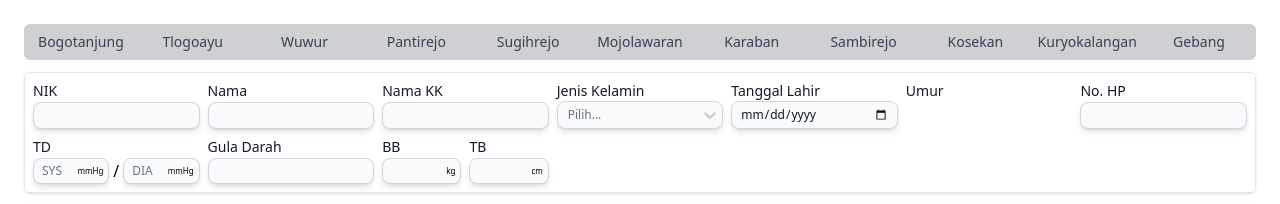
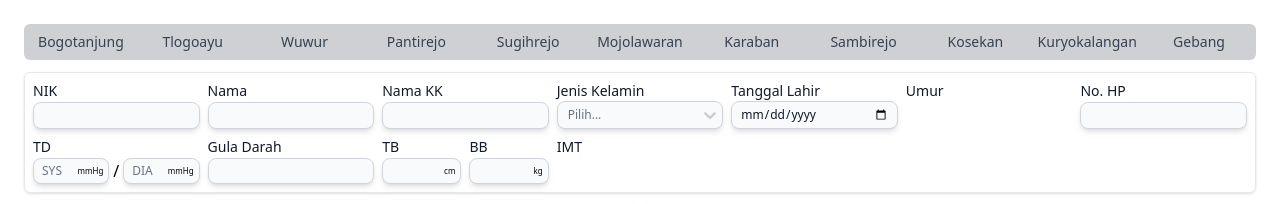
Before and after one commit to febrio-d/skrining-ning-dila, a Next.js app: page / in a window 1280 px wide. Shown: the top 204 px of the page. Built offline with nearby package versions, Linux system fonts and the light colour scheme.

Commit message:
add kondisi imt pasien

```diff
--- a/components/template.tsx
+++ b/components/template.tsx
@@ -1,13 +1,13 @@
 "use client";
 
+import { Input } from "@/components/form";
+import { SelectInput } from "@/components/select";
+import { cn, getAgeAll } from "@/lib/utils";
+import { Tab } from "@headlessui/react";
+import { zodResolver } from "@hookform/resolvers/zod";
 import React, { useEffect, useState } from "react";
-import { Dialog, Tab, Transition } from "@headlessui/react";
-import { cn, getAgeAll } from "@/lib/utils";
-import { SelectInput } from "@/components/select";
 import { Controller, useForm } from "react-hook-form";
-import { Input, LabelButton } from "@/components/form";
 import { z } from "zod";
-import { zodResolver } from "@hookform/resolvers/zod";
 
 export default function Template() {
   const Schema = z.object({
@@ -31,11 +31,11 @@ export default function Template() {
         required_error: "harus diisi",
         invalid_type_error: "harus diisi",
       }),
-      bb: z.number({
+      tb: z.number({
         required_error: "harus diisi",
         invalid_type_error: "harus diisi",
       }),
-      tb: z.number({
+      bb: z.number({
         required_error: "harus diisi",
         invalid_type_error: "harus diisi",
       }),
@@ -424,7 +424,7 @@ export default function Template() {
             {...register("pasien.tanggal_lahir")}
           />
         </div>
-        <div className={cn("flex max-w-xs flex-col")}>
+        <div className={cn("flex flex-col")}>
           <div className="flex items-baseline justify-between">
             <label htmlFor="tgl" className="text-sm font-medium text-gray-900">
               Umur
@@ -535,6 +535,31 @@ export default function Template() {
         </div>
         <div className="flex gap-2">
           <div
+            className={cn("grid", errors.pasien?.tb && "rounded-lg bg-red-100")}
+          >
+            <div className="flex items-baseline justify-between">
+              <label htmlFor="tb" className="text-sm font-medium text-gray-900">
+                TB
+              </label>
+              {errors.pasien?.tb ? (
+                <p className="pr-0.5 text-xs text-red-500">
+                  {errors.pasien.tb.message}
+                </p>
+              ) : null}
+            </div>
+            <div className="relative">
+              <Input
+                type="number"
+                className="pl-2 pr-4 py-1 text-xs"
+                id="tb"
+                {...register("pasien.tb")}
+              />
+              <div className="absolute inset-y-0 items-center flex right-1.5 top-0 bottom-0 align-middle">
+                <p className="text-[8px]/[10px]">cm</p>
+              </div>
+            </div>
+          </div>
+          <div
             className={cn("grid", errors.pasien?.bb && "rounded-lg bg-red-100")}
           >
             <div className="flex items-baseline justify-between">
@@ -559,31 +584,22 @@ export default function Template() {
               </div>
             </div>
           </div>
-          <div
-            className={cn("grid", errors.pasien?.tb && "rounded-lg bg-red-100")}
-          >
-            <div className="flex items-baseline justify-between">
-              <label htmlFor="tb" className="text-sm font-medium text-gray-900">
-                TB
-              </label>
-              {errors.pasien?.tb ? (
-                <p className="pr-0.5 text-xs text-red-500">
-                  {errors.pasien.tb.message}
-                </p>
-              ) : null}
-            </div>
-            <div className="relative">
-              <Input
-                type="number"
-                className="pl-2 pr-4 py-1 text-xs"
-                id="tb"
-                {...register("pasien.tb")}
-              />
-              <div className="absolute inset-y-0 items-center flex right-1.5 top-0 bottom-0 align-middle">
-                <p className="text-[8px]/[10px]">cm</p>
-              </div>
-            </div>
+        </div>
+        <div className="flex flex-col">
+          <div className="flex items-baseline justify-between">
+            <label htmlFor="imt" className="text-sm font-medium text-gray-900">
+              IMT
+            </label>
           </div>
+          <p className="my-auto text-xs">
+            {watch("pasien.tb")?.toString().length > 2 &&
+            watch("pasien.bb")?.toString().length > 1
+              ? (
+                  watch("pasien.bb") /
+                  (((watch("pasien.tb") / 100) * watch("pasien.tb")) / 100)
+                ).toFixed(1)
+              : ""}
+          </p>
         </div>
       </div>
       <div className="grid grid-cols-2 gap-2">
```
